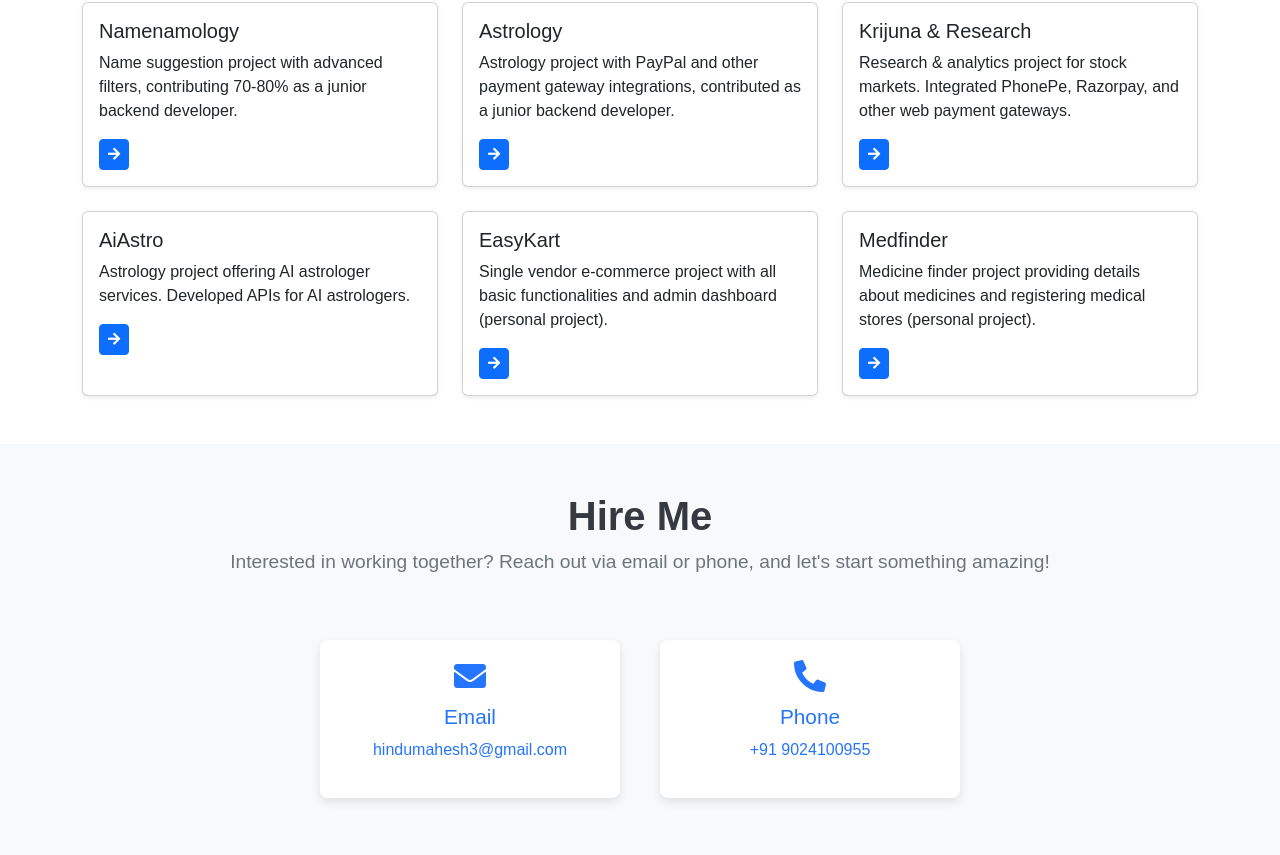
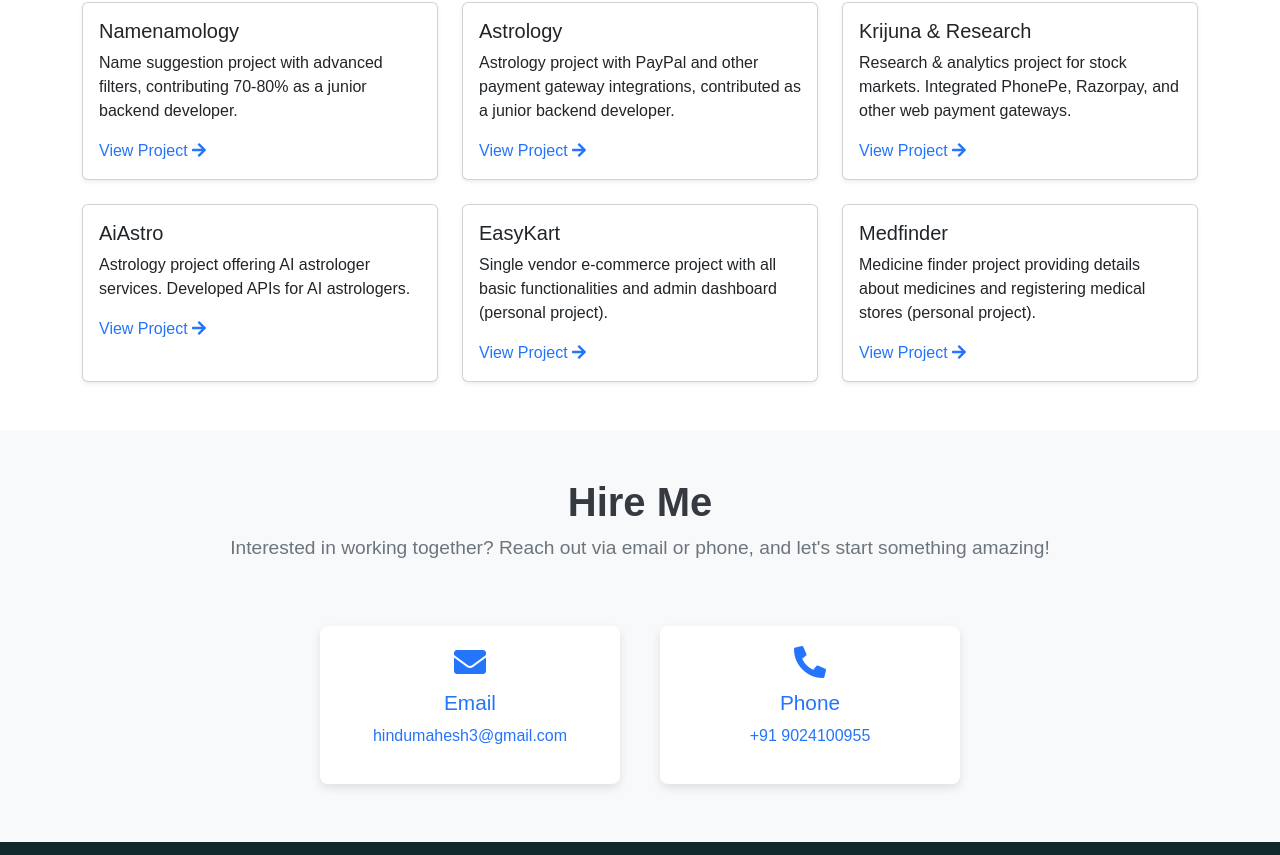
Before and after one commit to saini31/maheshintro2, a plain HTML site: page index.html in a window 1280 px wide. Shown: the part 2472-3327 px from the top of the page. Drawn offline with nearby package versions, Linux system fonts and the light colour scheme.

Commit message:
Update index.html

```diff
--- a/index.html
+++ b/index.html
@@ -516,10 +516,7 @@
         </div>
       </div>
     </section>
-
-    <!-- Projects Section -->
-
-    <!-- Projects Section -->
+         <!-- Projects Section -->
     <section id="projects" class="container my-5">
       <h2 class="text-center mb-4">Projects</h2>
       <div class="row g-4">
@@ -535,8 +532,8 @@
                 Name suggestion project with advanced filters, contributing
                 70-80% as a junior backend developer.
               </p>
-              <a href="https://namenamology.com/" class="btn btn-primary btn-sm"
-                ><i class="fas fa-arrow-right"></i
+              <a href="https://namenamology.com/"
+                >View Project <i class="fas fa-arrow-right"></i
               ></a>
             </div>
           </div>
@@ -551,10 +548,8 @@
                 Astrology project with PayPal and other payment gateway
                 integrations, contributed as a junior backend developer.
               </p>
-              <a
-                href="https://astro.synilogictech.com/"
-                class="btn btn-primary btn-sm"
-                ><i class="fas fa-arrow-right"></i
+              <a href="https://astro.synilogictech.com/"
+                >View Project <i class="fas fa-arrow-right"></i
               ></a>
             </div>
           </div>
@@ -568,8 +563,8 @@
                 Research & analytics project for stock markets. Integrated
                 PhonePe, Razorpay, and other web payment gateways.
               </p>
-              <a href="https://krijuna.com/" class="btn btn-primary btn-sm"
-                ><i class="fas fa-arrow-right"></i
+              <a href="https://krijuna.com/"
+                >View Project <i class="fas fa-arrow-right"></i
               ></a>
             </div>
           </div>
@@ -583,9 +578,7 @@
                 Astrology project offering AI astrologer services. Developed
                 APIs for AI astrologers.
               </p>
-              <a href="#" class="btn btn-primary btn-sm"
-                ><i class="fas fa-arrow-right"></i
-              ></a>
+              <a href="#">View Project <i class="fas fa-arrow-right"></i></a>
             </div>
           </div>
         </div>
@@ -598,9 +591,7 @@
                 Single vendor e-commerce project with all basic functionalities
                 and admin dashboard (personal project).
               </p>
-              <a href="#" class="btn btn-primary btn-sm"
-                ><i class="fas fa-arrow-right"></i
-              ></a>
+              <a href="#">View Project <i class="fas fa-arrow-right"></i></a>
             </div>
           </div>
         </div>
@@ -613,15 +604,13 @@
                 Medicine finder project providing details about medicines and
                 registering medical stores (personal project).
               </p>
-              <a href="#" class="btn btn-primary btn-sm"
-                ><i class="fas fa-arrow-right"></i
-              ></a>
+              <a href="#">View Project <i class="fas fa-arrow-right"></i></a>
             </div>
           </div>
         </div>
       </div>
     </section>
-    <!-- contact -->
+  <!-- contact -->
     <section id="contact" class="contact-section py-5">
       <div class="container">
         <div class="row text-center mb-4">
```
